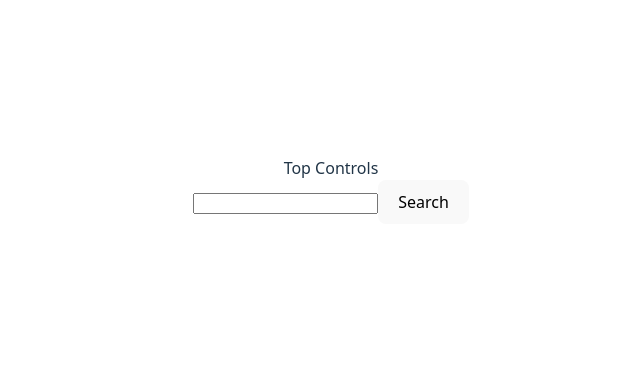
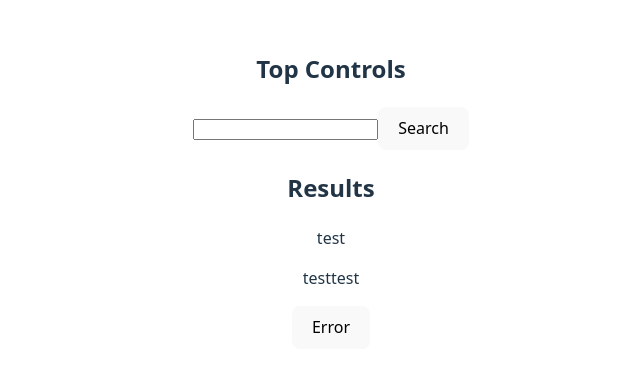
Before and after one commit to kevaniy0/pokemon-search, a React (Vite) app: page / in a window 1280 px wide. Shown: the part 210-582 px from the top of the page, without its empty margins (309-949 px from the left). Built offline with nearby package versions, Linux system fonts and the light colour scheme.

Commit message:
feat: add results section

```diff
--- a/src/App.tsx
+++ b/src/App.tsx
@@ -1,12 +1,16 @@
 import React from 'react';
 import './App.css';
 import TopControls from './views/TopControls';
+import Results from './views/Results';
+import Button from './components/Button';
 
 class App extends React.Component {
   render() {
     return (
       <div>
         <TopControls />
+        <Results />
+        <Button name="Error" className={['error-btn', 'btn']} />
       </div>
     );
   }
--- a/src/components/Card/index.tsx
+++ b/src/components/Card/index.tsx
@@ -1,6 +1,20 @@
 import React from 'react';
 import './index.scss';
 
-class Card extends React.Component {}
+type CardProps = {
+  name: string;
+  description: string;
+};
+
+class Card extends React.Component<CardProps> {
+  render(): React.ReactNode {
+    return (
+      <div className="card-item">
+        <p>{this.props.name}</p>
+        <p>{this.props.description}</p>
+      </div>
+    );
+  }
+}
 
 export default Card;
--- a/src/components/CardList/index.tsx
+++ b/src/components/CardList/index.tsx
@@ -1,6 +1,15 @@
 import React from 'react';
 import './index.scss';
+import Card from '../Card';
 
-class CardList extends React.Component {}
+class CardList extends React.Component {
+  render(): React.ReactNode {
+    return (
+      <div className="card-list">
+        <Card name="test" description="testtest" />
+      </div>
+    );
+  }
+}
 
 export default CardList;
--- a/src/components/ErrorButton/index.tsx
+++ /dev/null
@@ -1,6 +0,0 @@
-import React from 'react';
-import './index.scss';
-
-class ErrorButton extends React.Component {}
-
-export default ErrorButton;
--- a/src/components/SearchButton/index.tsx
+++ /dev/null
@@ -1,5 +0,0 @@
-import React from 'react';
-import './index.scss';
-
-class SearchButton extends React.Component {}
-export default SearchButton;
--- a/src/components/SectionTitle/index.tsx
+++ /dev/null
@@ -1,5 +0,0 @@
-import React from 'react';
-import './index.scss';
-
-class SectionTitle extends React.Component {}
-export default SectionTitle;
--- a/src/views/Results/index.tsx
+++ b/src/views/Results/index.tsx
@@ -1,6 +1,18 @@
 import React from 'react';
 import './index.scss';
+import CardList from '../../components/CardList';
 
-class Results extends React.Component {}
+const SectionTitle = 'Results';
+
+class Results extends React.Component {
+  render(): React.ReactNode {
+    return (
+      <section>
+        <h2>{SectionTitle}</h2>
+        <CardList />
+      </section>
+    );
+  }
+}
 
 export default Results;
--- a/src/views/TopControls/index.tsx
+++ b/src/views/TopControls/index.tsx
@@ -9,7 +9,7 @@ class TopControls extends React.Component {
   render() {
     return (
       <section>
-        {SectionTitle}
+        <h2>{SectionTitle}</h2>
         <div className="top-container">
           <Input type="text" />
           <Button className={['btn']} name="Search"></Button>
```
Also changed, not shown: src/components/ErrorButton/index.scss (deleted), src/components/SearchButton/index.scss (deleted), src/components/SectionTitle/index.scss (deleted).
